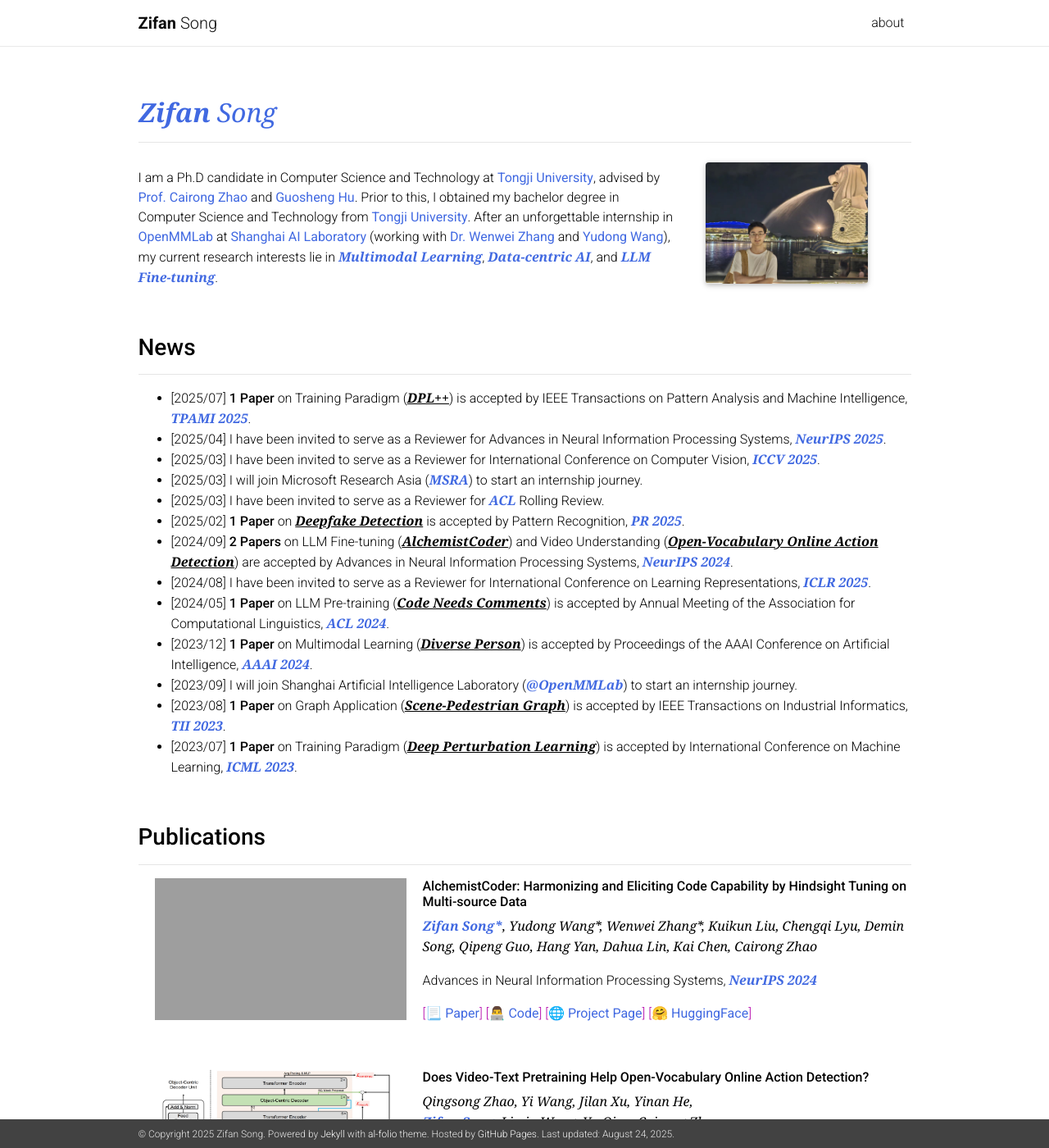
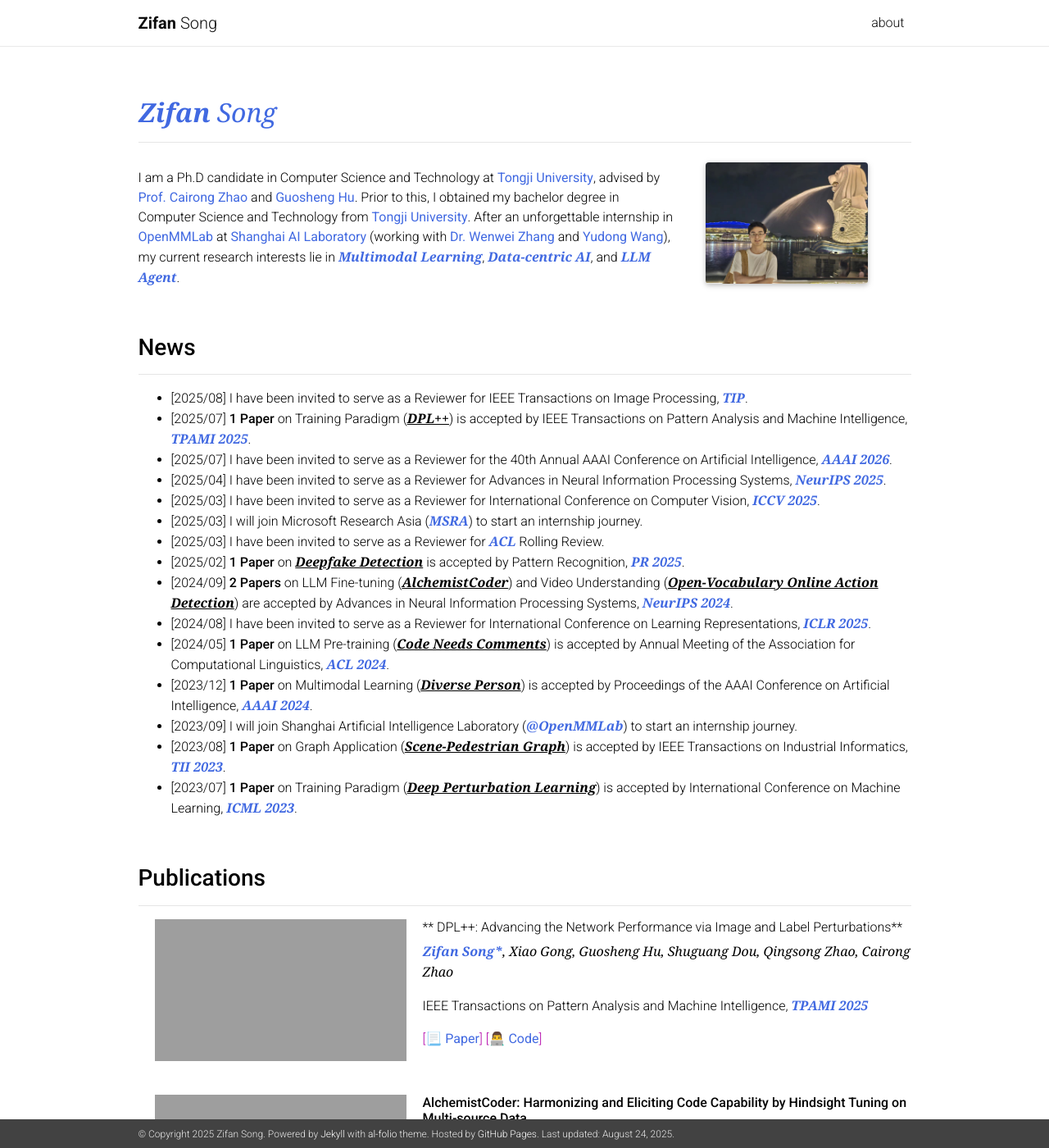
Before and after one commit to MatCaviar/MatCaviar.github.io, a Jekyll site: the page built from _pages/MatCaivar.md, in a window 1280 px wide and 1400 px high. Shown: the whole window at 82% size. Built offline with Jekyll 4.4.1, drawn with Linux system fonts in a browser that asks for light colours; nearby versions of some CDN libraries; a style sheet for code colours, icons or effects is not loaded; grey boxes are pictures that could not be loaded.

Commit message:
Update MatCaivar.md

```diff
--- a/_pages/MatCaivar.md
+++ b/_pages/MatCaivar.md
@@ -21,13 +21,15 @@ social: false  # includes social icons at the bottom of the page
 ## **<font face="Georgia" color="RoyalBlue"><I><B>Zifan</B></I></font>** <font face="Georgia" color="RoyalBlue"><I><B>Song</B></I></font>
 <hr />
 <p style="margin-bottom:0.8cm; margin-left: 0.5cm"> </p>
-I am a Ph.D candidate in Computer Science and Technology at [<font color="RoyalBlue"><B>Tongji University</B></font>](https://www.tongji.edu.cn/){:target="_blank"}, advised by [<font color="RoyalBlue"><B>Prof. Cairong Zhao</B></font>](https://vill-lab.github.io/){:target="_blank"} and [<font color="RoyalBlue"><B>Guosheng Hu</B></font>](https://huguosheng.github.io/){:target="_blank"}. Prior to this, I obtained my bachelor degree in Computer Science and Technology from [<font color="RoyalBlue"><B>Tongji University</B></font>](https://www.tongji.edu.cn/){:target="_blank"}. After an unforgettable internship in [<font color="RoyalBlue"><B>OpenMMLab</B></font>](https://openmmlab.com/){:target="_blank"} at [<font color="RoyalBlue"><B>Shanghai AI Laboratory</B></font>](https://www.shlab.org.cn/){:target="_blank"} (working with [<font color="RoyalBlue"><B>Dr. Wenwei Zhang</B></font>](http://zhangwenwei.cn/){:target="_blank"} and [<font color="RoyalBlue"><B>Yudong Wang</B></font>](https://github.com/BIGWangYuDong){:target="_blank"}), my current research interests lie in **<font face="Georgia" color="RoyalBlue"><I><B>Multimodal Learning</B></I></font>**, **<font face="Georgia" color="RoyalBlue"><I><B>Data-centric AI</B></I></font>**, and **<font face="Georgia" color="RoyalBlue"><I><B>LLM Fine-tuning</B></I></font>**.
+I am a Ph.D candidate in Computer Science and Technology at [<font color="RoyalBlue"><B>Tongji University</B></font>](https://www.tongji.edu.cn/){:target="_blank"}, advised by [<font color="RoyalBlue"><B>Prof. Cairong Zhao</B></font>](https://vill-lab.github.io/){:target="_blank"} and [<font color="RoyalBlue"><B>Guosheng Hu</B></font>](https://huguosheng.github.io/){:target="_blank"}. Prior to this, I obtained my bachelor degree in Computer Science and Technology from [<font color="RoyalBlue"><B>Tongji University</B></font>](https://www.tongji.edu.cn/){:target="_blank"}. After an unforgettable internship in [<font color="RoyalBlue"><B>OpenMMLab</B></font>](https://openmmlab.com/){:target="_blank"} at [<font color="RoyalBlue"><B>Shanghai AI Laboratory</B></font>](https://www.shlab.org.cn/){:target="_blank"} (working with [<font color="RoyalBlue"><B>Dr. Wenwei Zhang</B></font>](http://zhangwenwei.cn/){:target="_blank"} and [<font color="RoyalBlue"><B>Yudong Wang</B></font>](https://github.com/BIGWangYuDong){:target="_blank"}), my current research interests lie in **<font face="Georgia" color="RoyalBlue"><I><B>Multimodal Learning</B></I></font>**, **<font face="Georgia" color="RoyalBlue"><I><B>Data-centric AI</B></I></font>**, and **<font face="Georgia" color="RoyalBlue"><I><B>LLM Agent</B></I></font>**.
 
 <br>
 
 ### **News**
 <hr />
+- [2025/08] I have been invited to serve as a Reviewer for IEEE Transactions on Image Processing, **<font face="Georgia" color="RoyalBlue"><I><B>TIP</B></I></font>**.
 - [2025/07] **1 Paper** on Training Paradigm ([**<font face="Georgia"><I><U><B>DPL++</B></U></I></font>**](https://ieeexplore.ieee.org/abstract/document/11106184){:target="_blank"}) is accepted by IEEE Transactions on Pattern Analysis and Machine Intelligence, **<font face="Georgia" color="RoyalBlue"><I><B>TPAMI 2025</B></I></font>**.
+- [2025/07] I have been invited to serve as a Reviewer for the 40th Annual AAAI Conference on Artificial Intelligence, **<font face="Georgia" color="RoyalBlue"><I><B>AAAI 2026</B></I></font>**.
 - [2025/04] I have been invited to serve as a Reviewer for Advances in Neural Information Processing Systems, **<font face="Georgia" color="RoyalBlue"><I><B>NeurIPS 2025</B></I></font>**.
 - [2025/03] I have been invited to serve as a Reviewer for International Conference on Computer Vision, **<font face="Georgia" color="RoyalBlue"><I><B>ICCV 2025</B></I></font>**.
 - [2025/03] I will join Microsoft Research Asia (**<font face="Georgia" color="RoyalBlue"><I><B>MSRA</B></I></font>**) to start an internship journey.
@@ -45,6 +47,18 @@ I am a Ph.D candidate in Computer Science and Technology at [<font color="RoyalB
 
 ### **Publications**
 <hr />
+<img src="collections/DPL++.png"  width="307" height="173"  align="left" hspace="20" vspace="0"/>
+###### ** DPL++: Advancing the Network Performance via Image and Label Perturbations**
+
+**<font face="Georgia" color="RoyalBlue"><I><B>Zifan Song*</B></I></font>**<font face="Georgia"><I>, Xiao Gong, Guosheng Hu, Shuguang Dou, Qingsong Zhao, Cairong Zhao</I></font>
+
+IEEE Transactions on Pattern Analysis and Machine Intelligence, **<font face="Georgia" color="RoyalBlue"><I><B>TPAMI 2025</B></I></font>**
+
+[[<font color="RoyalBlue"><B>📃 Paper</B></font>]](https://ieeexplore.ieee.org/abstract/document/11106184){:target="_blank"}
+[[<font color="RoyalBlue"><B>👨‍💻 Code</B></font>]](https://github.com/Vill-Lab/2023-ICML-DPL){:target="_blank"}
+
+<br>
+
 <img src="collections/AlchemistCoder.png"  width="307" height="173"  align="left" hspace="20" vspace="0"/>
 ###### **AlchemistCoder: Harmonizing and Eliciting Code Capability by Hindsight Tuning on Multi-source Data**
 
```
